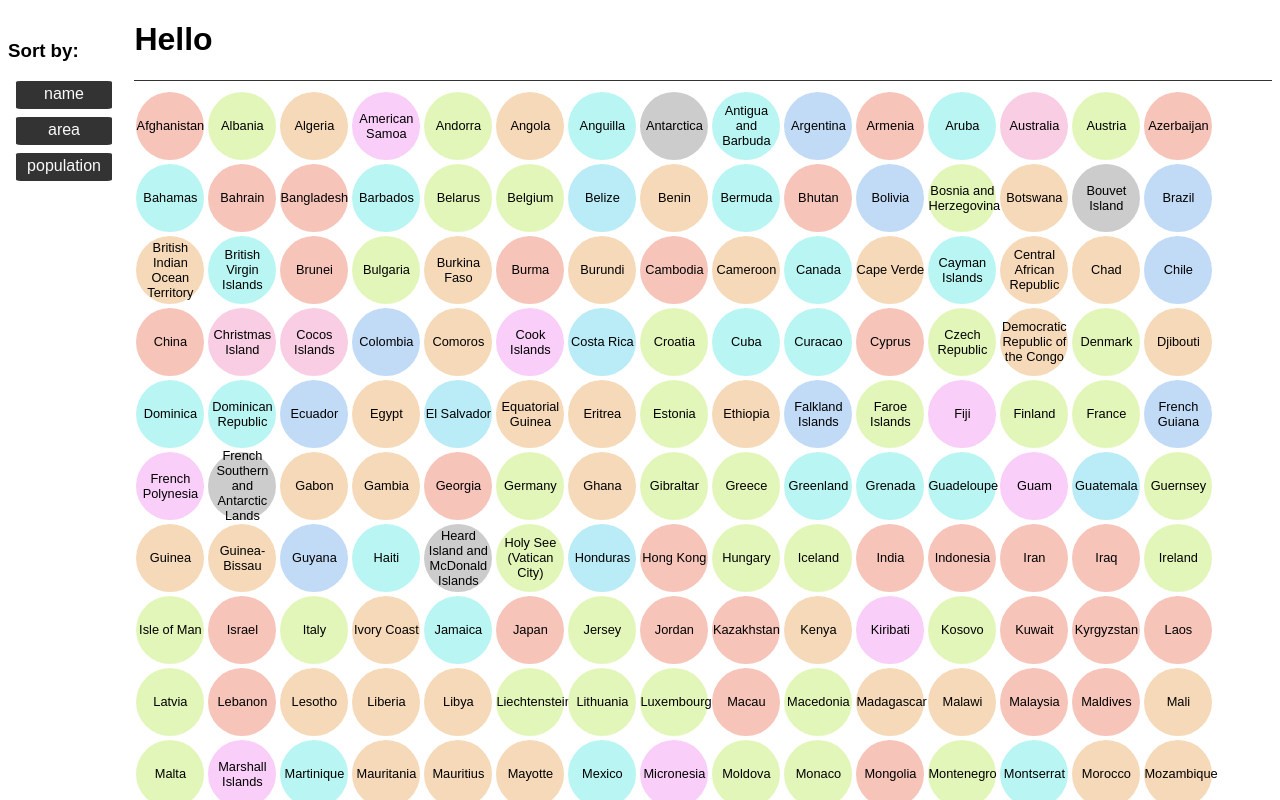
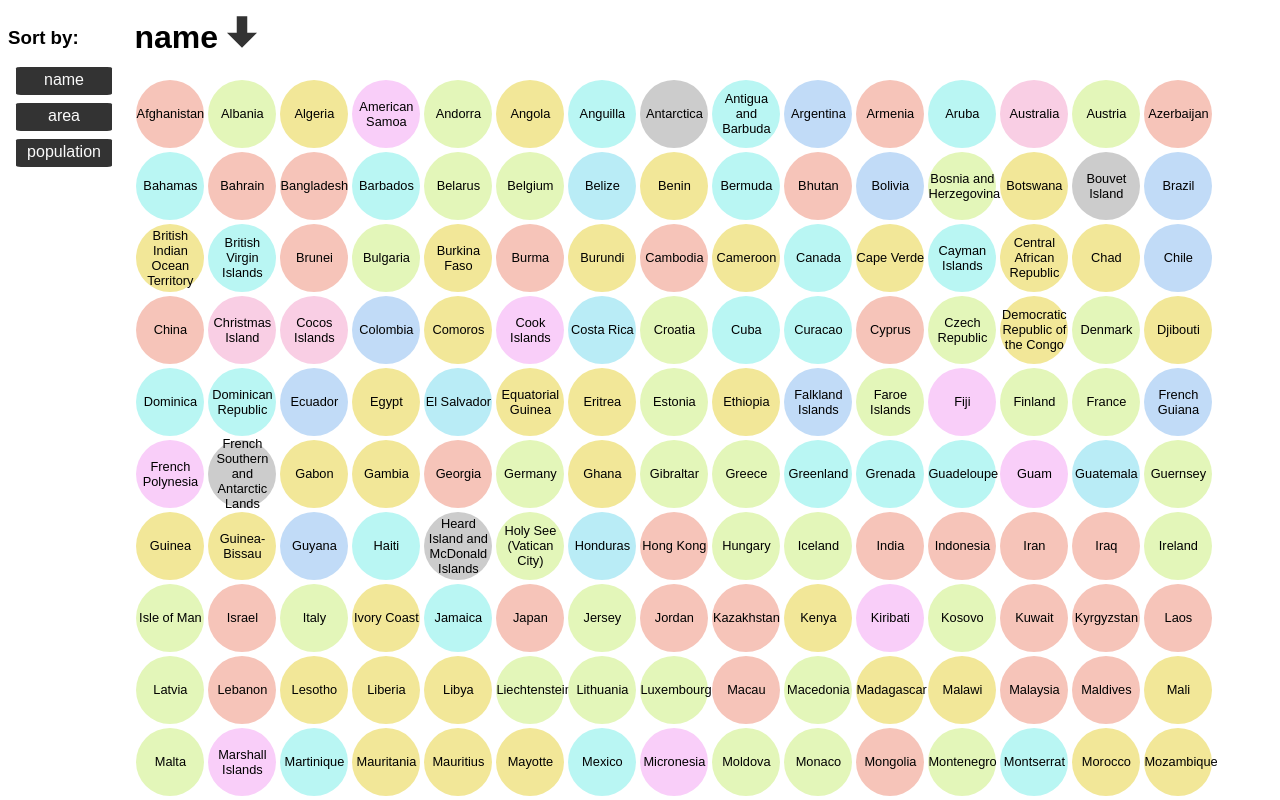
Before and after one commit to pualv/datadisplay, a plain HTML site: page index.html in a window 1280 px wide. Shown: the top 800 px of the page. Drawn offline with nearby package versions, Linux system fonts and the light colour scheme.

Commit message:
Add a rotating arrow to show direction of sort

```diff
--- a/index.html
+++ b/index.html
@@ -30,8 +30,9 @@
 
 	<!-- csv data from https://www.worlddata.info/downloads/countries.csv -->
 
-	<h1 class='info'>Hello</h1>
-	<hr>
+	<h1 class='info'>name</h1>
+	<img class = 'arrow up' src = 'arrow.svg' height='48'>
+
 	<div id='content'>
 
 	</div><!-- content -->
--- a/pvdata.js
+++ b/pvdata.js
@@ -51,10 +51,16 @@ window.onload = function () {
             }
             $(this).data("clicks", !clicks);
 
-            // do the sort
+
             sortIt(data, field, direction);
 
-             $('.info').html(field);
+            disPlay(data);
+
+            $('.info').html(field);
+
+            arrowdir = (direction < 1)? 'up':'down';
+            $('.arrow').removeClass('up down').addClass(arrowdir);
+
 
         } //sortClick
 
@@ -107,7 +113,7 @@ window.onload = function () {
                     // or sort numbers. * direction is to flip sort direction
                     return (a - b) * direction;
                 });
-            disPlay(data);
+            return data;
         } //sortIt
 
     }());
--- a/style.css
+++ b/style.css
@@ -50,12 +50,40 @@ body {
     flex-direction:column; /* column | row */
 }
 
+.arrow {
+	float: left;
+	display: block;
+	-webkit-transition-duration: 0.5s;
+    -moz-transition-duration: 0.5s;
+    transition-duration: 0.5s;
+}
+
+.up{
+	-ms-transform: rotate(180deg);
+	-webkit-transform: rotate(180deg);
+	transform: rotate(180deg);
+
+}
+
+.down{
+	-ms-transform: rotate(0deg);
+	-webkit-transform: rotate(0deg);
+	transform: rotate(0deg);
+}
+
+
+.info {
+	float: left;
+	display: block;
+	margin-top: .7rem;
+}
+
 .asia {
 	background-color: #F6C4B9;
 }
 
 .africa {
-	background-color: #F6D9B9;
+	background-color: #F2E798;
 }
 
 .europe {
@@ -81,9 +109,3 @@ body {
 .australia {
 	background-color: #F9CEE4;
 }
-
-hr {
-	height: 1px;
-	border:0;
-	border-top: 1px solid #333;
-}
```
Also changed, not shown: arrow.svg (added).
